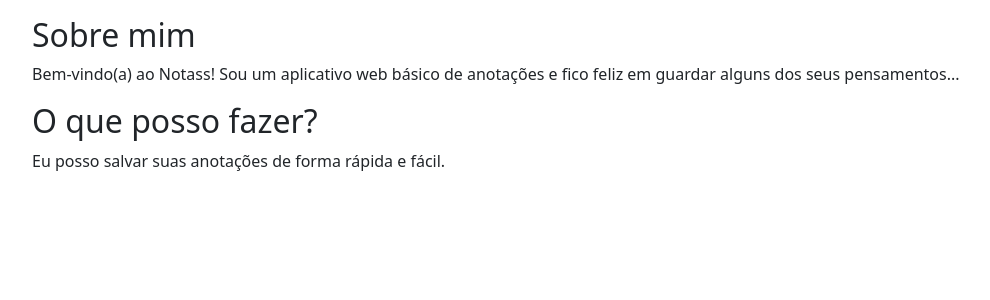
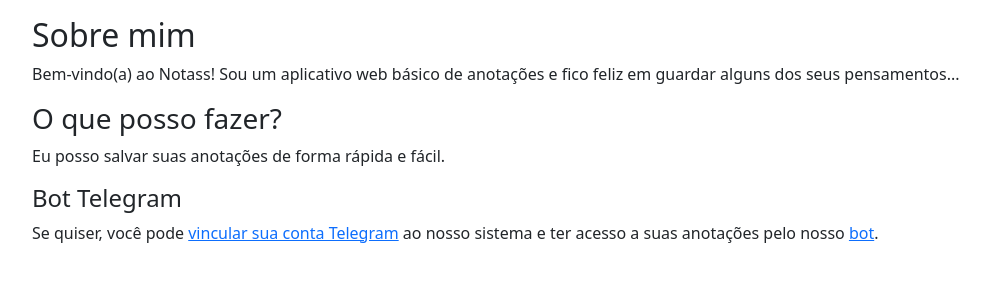
Before and after one commit to KingRotiv/notass, a FastAPI app: page / in a window 1280 px wide. Shown: the part 232-532 px from the top of the page, without its empty margins (50-1040 px from the left). Run offline with FastAPI, Linux system fonts and the light colour scheme; parts of the project's set-up code (start-up, migrations or seed data) failed here and were passed over; some libraries are stand-ins or nearby versions.

Commit message:
Pequenos ajustes
- Adicionado menção a existência da vinculação com o Telegram e o bot.

- Adicionado referência ao repositório do bot no README.

```diff
--- a/apps/usuario/site.py
+++ b/apps/usuario/site.py
@@ -28,6 +28,7 @@
         "request": request,
         "usuario_atual": usuario_atual,
         "telegram_bot_nome": config.TELEGRAM_BOT_NOME,
+        "telegram_bot_url": config.TELEGRAM_BOT_URL,
         "regex_senha": config.REGEX_SENHA,
     }
     return templates.TemplateResponse(name="usuario/index.html", context=dados)
--- a/config.py
+++ b/config.py
@@ -7,6 +7,7 @@
 # Telegram bot
 TELEGRAM_BOT_TOKEN = config("TELEGRAM_BOT_TOKEN")
 TELEGRAM_BOT_NOME = config("TELEGRAM_BOT_NOME")
+TELEGRAM_BOT_URL = f"https://t.me/{TELEGRAM_BOT_NOME}"
 
 # Segurança
 JWT_EXPIRACAO_ACESSO_MINUTOS = config("JWT_EXPIRACAO_ACESSO_MINUTOS", cast=int)
--- a/templates/index/index.html
+++ b/templates/index/index.html
@@ -14,6 +14,10 @@
 <p>Bem-vindo(a) ao Notass! Sou um aplicativo web básico de anotações e fico feliz em guardar alguns dos seus
     pensamentos...</p>
 
-<h2>O que posso fazer?</h2>
+<h3>O que posso fazer?</h3>
 <p>Eu posso salvar suas anotações de forma rápida e fácil.</p>
+
+<h4>Bot Telegram</h4>
+<p>Se quiser, você pode <a href="{{ url_for('site-usuario') }}">vincular sua conta Telegram</a> ao nosso sistema e ter
+    acesso a suas anotações pelo nosso <a href="{{ telegram_bot_url }}" target="_blank">bot</a>.</p>
 {% endblock %}
--- a/templates/usuario/index.html
+++ b/templates/usuario/index.html
@@ -20,7 +20,8 @@
     </div>
     {% if usuario_atual.id_telegram %}
     <div class="mb-3">
-        <label for="id-telegram" class="form-label">ID Telegram</label>
+        <label for="id-telegram" class="form-label">ID Telegram (<a href="{{ telegram_bot_url }}"
+                target="_blank">acessar bot)</a></label>
         <input type="number" class="form-control" value="{{ usuario_atual.id_telegram }}" id="id-telegram" readonly>
     </div>
     {% endif %}
```
Also changed, not shown: apps/index/site.py (+6 -1 lines), README.md.
